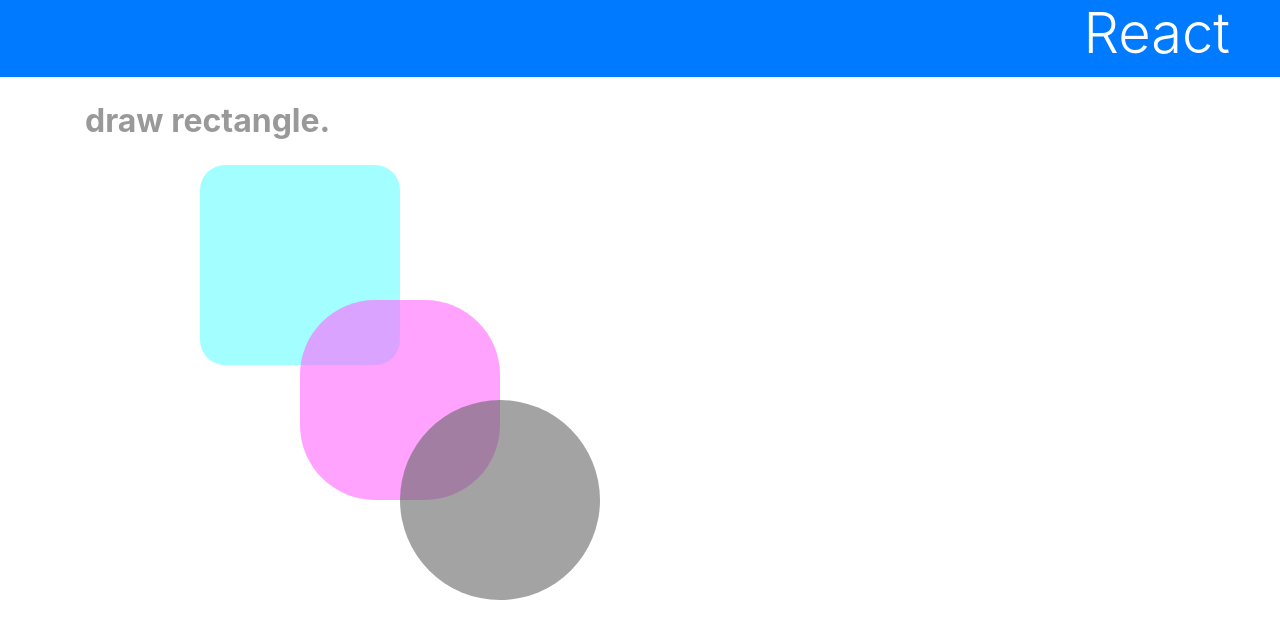
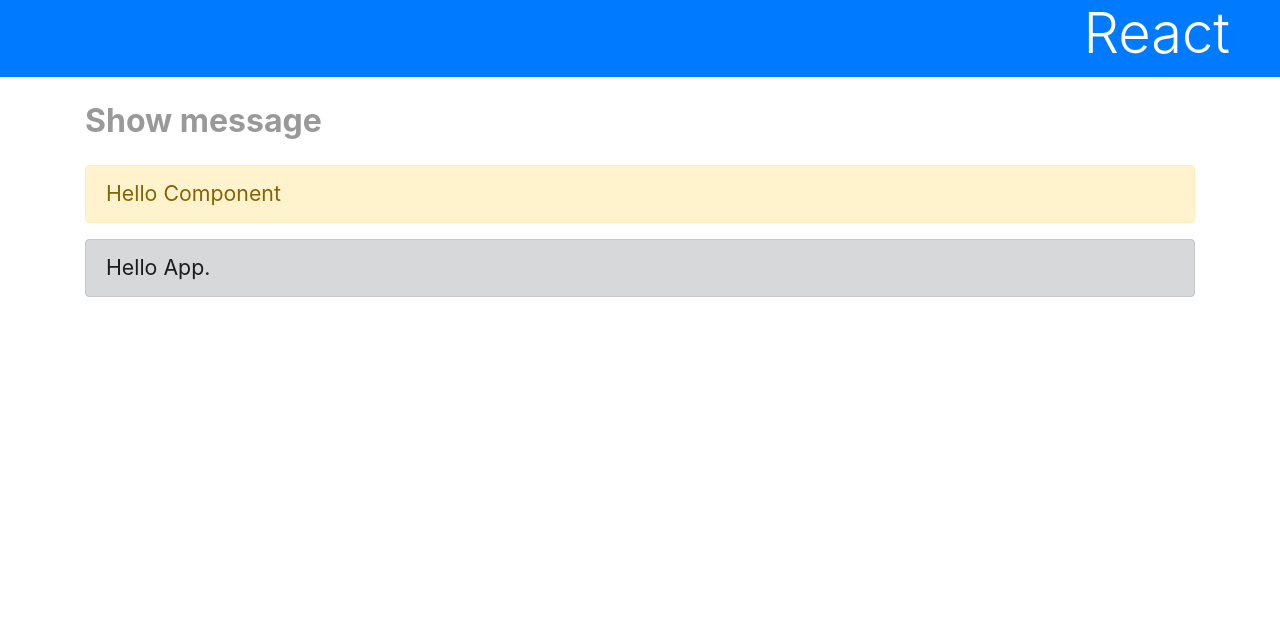
Before and after one commit to mendelssohnbach/react-next-getting-started, a React (Create React App) app: page / in a window 1280 px wide. Shown: the top 638 px of the page. Built offline with nearby package versions, Linux system fonts and the light colour scheme.

Commit message:
list3-17 and 3-18

```diff
--- a/src/App.js
+++ b/src/App.js
@@ -1,18 +1,26 @@
+import React from 'react';
 import './App.css';
-import Rect from './Rect';
 
-function App(props) {
+class App extends React.Component {
+  constructor(props) {
+    super(props);
+    this.state = {
+      msg: 'Hello Component',
+    };
+  }
+
+  render() {
     return (
       <div>
         <h1 className="bg-primary text-white display-4">React</h1>
         <div className="container">
-        <p className="subtitle">draw rectangle.</p>
-        <Rect x="200" y="" w="200" h="200" c="#6ff9" r="25" />
-        <Rect x="300" y="300" w="200" h="200" c="#f6f9" r="75" />
-        <Rect x="400" y="400" w="200" h="200" c="#6669" r="100" />
+          <p className="subtitle">Show message</p>
+          <p className="alert alert-warning">{this.state.msg}</p>
+          <p className="alert alert-dark">{this.props.msg}</p>
         </div>
       </div>
     );
   }
+}
 
 export default App;
--- a/src/index.js
+++ b/src/index.js
@@ -6,7 +6,7 @@
 
 ReactDOM.render(
   <React.StrictMode>
-    <App title="App" message="This is App Component!" />
+    <App msg="Hello App." />
   </React.StrictMode>,
   document.getElementById('root')
 );
```
Lines whose indentation alone changed are shown as unchanged.
